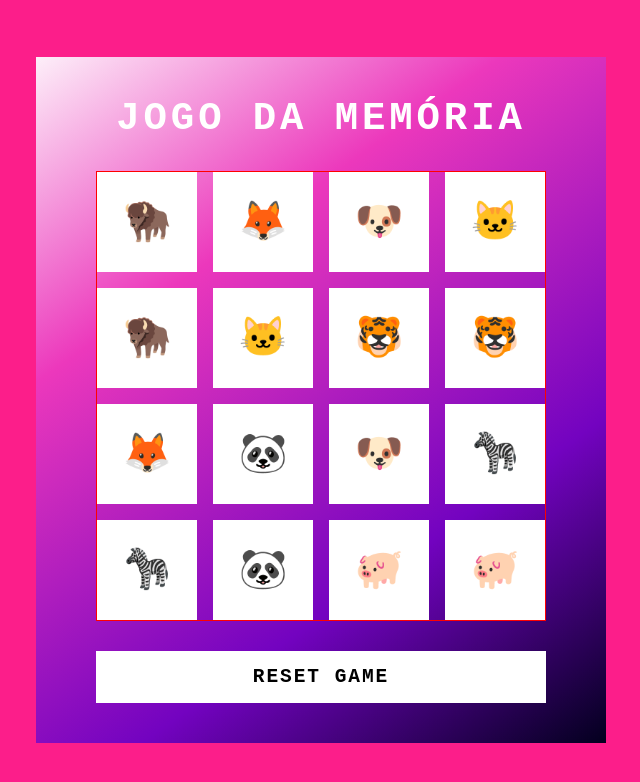
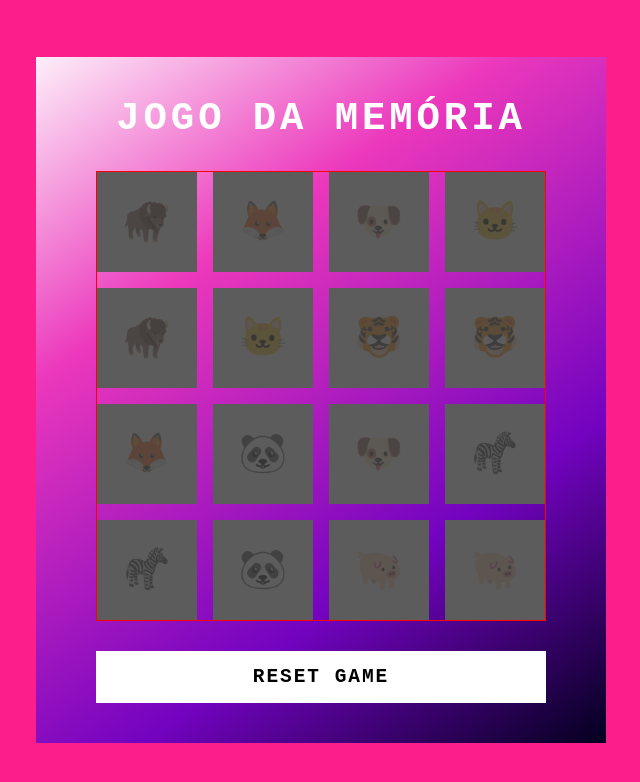
Before and after one commit to arthursiq5/jogo-memoria-dio, a plain HTML site: page index.html in a window 1280 px wide. Shown: the whole page, without its empty margins (319-959 px from the left). Drawn offline with Linux system fonts and the light colour scheme.

Commit message:
Alterada visualização de cards

```diff
--- a/css/styles.css
+++ b/css/styles.css
@@ -68,4 +68,19 @@ h2 {
     justify-content: center;
     background-color: #fff;
     font-size: 3em;
+    transform: rotateY(180deg);
+    transition: 0.25s;
 }
+
+.item::after {
+
+    content: "";
+    position: absolute;
+    inset: 0;
+    background: #404040;
+    opacity: 0.85;
+    transition: 0.25s;
+    transform: rotateY(0deg);
+    backface-visibility: hidden;
+
+}
```
